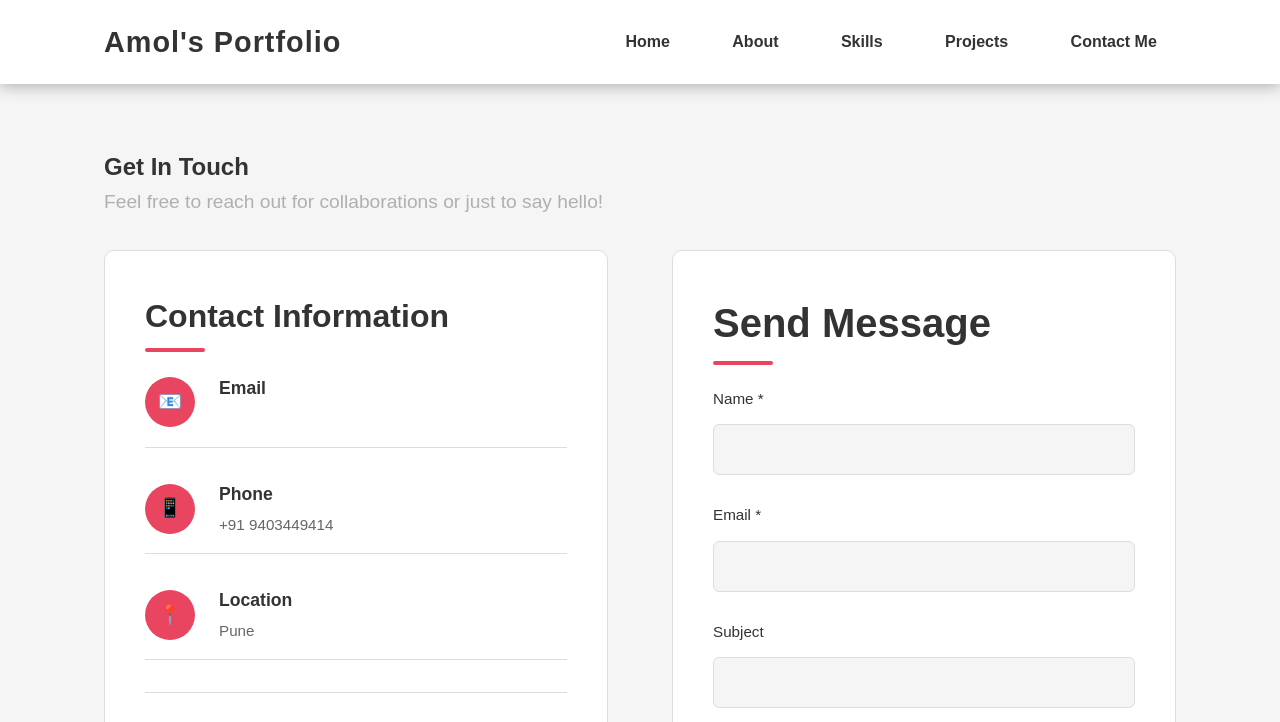
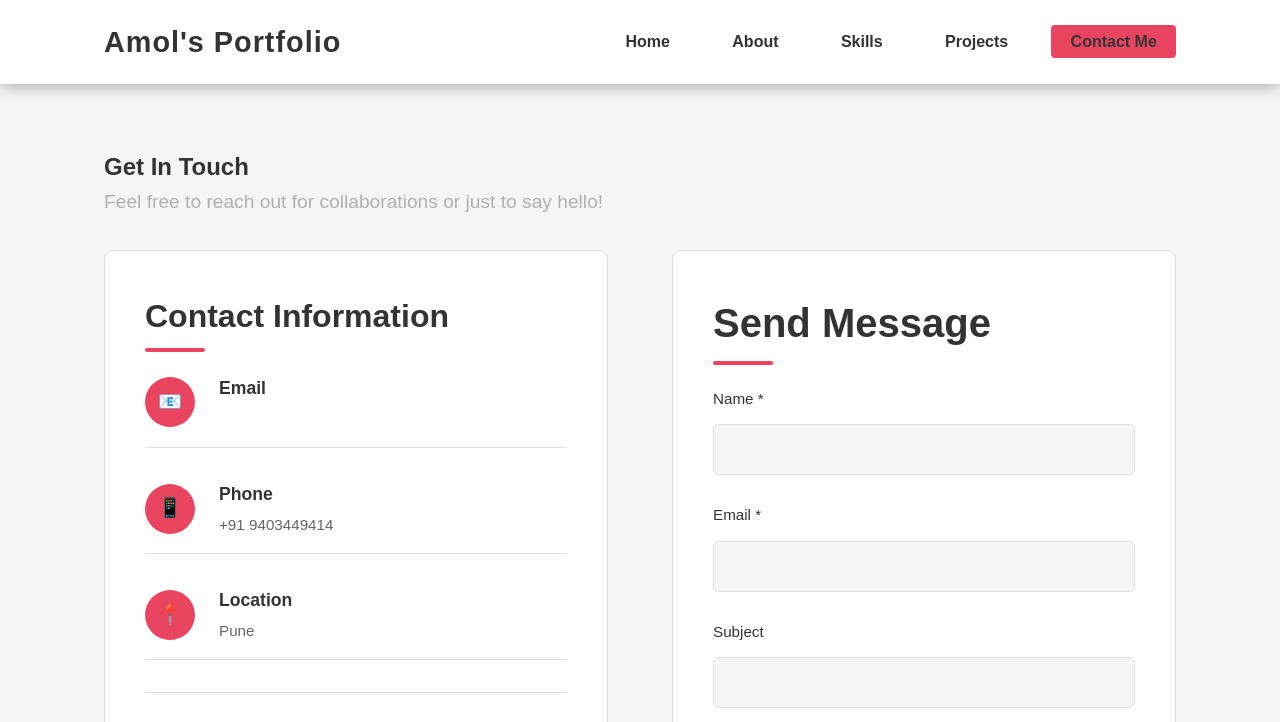
Before and after one commit to bahiramol2007/portfolio-, a plain HTML site: page contact.html in a window 1280 px wide. Shown: the top 722 px of the page. Drawn offline with Linux system fonts and the light colour scheme.

Commit message:
second commit

```diff
--- a/contact.html
+++ b/contact.html
@@ -20,7 +20,7 @@
                         <li><a href="about.html">About</a></li>
                         <li><a href="skills.html">Skills</a></li>
                         <li><a href="projects.html">Projects</a></li>
-                        <li><a href="contact.html">Contact Me</a></li>
+                        <li><a href="contact.html" class="active">Contact Me</a></li>
                     </ul>
                 </div>
             </nav>
```
Also changed, not shown: skills.html (+1 -1 lines).
